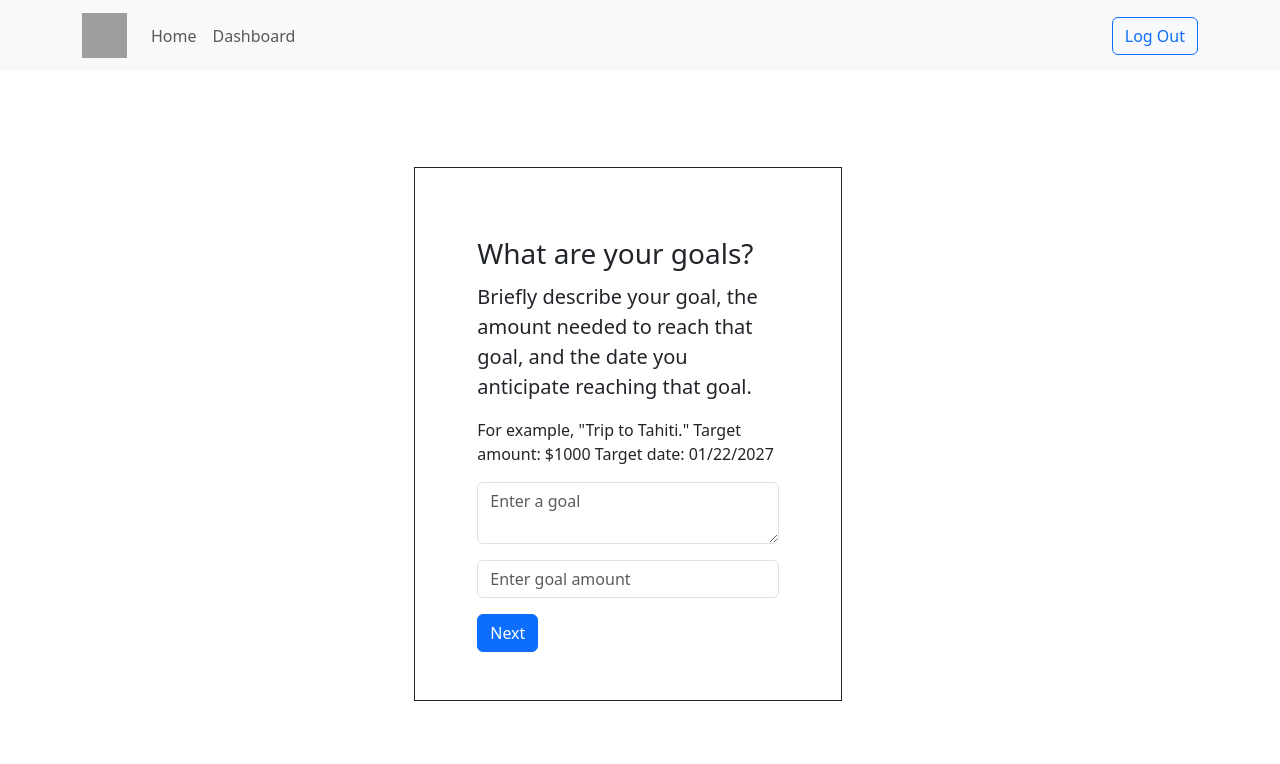
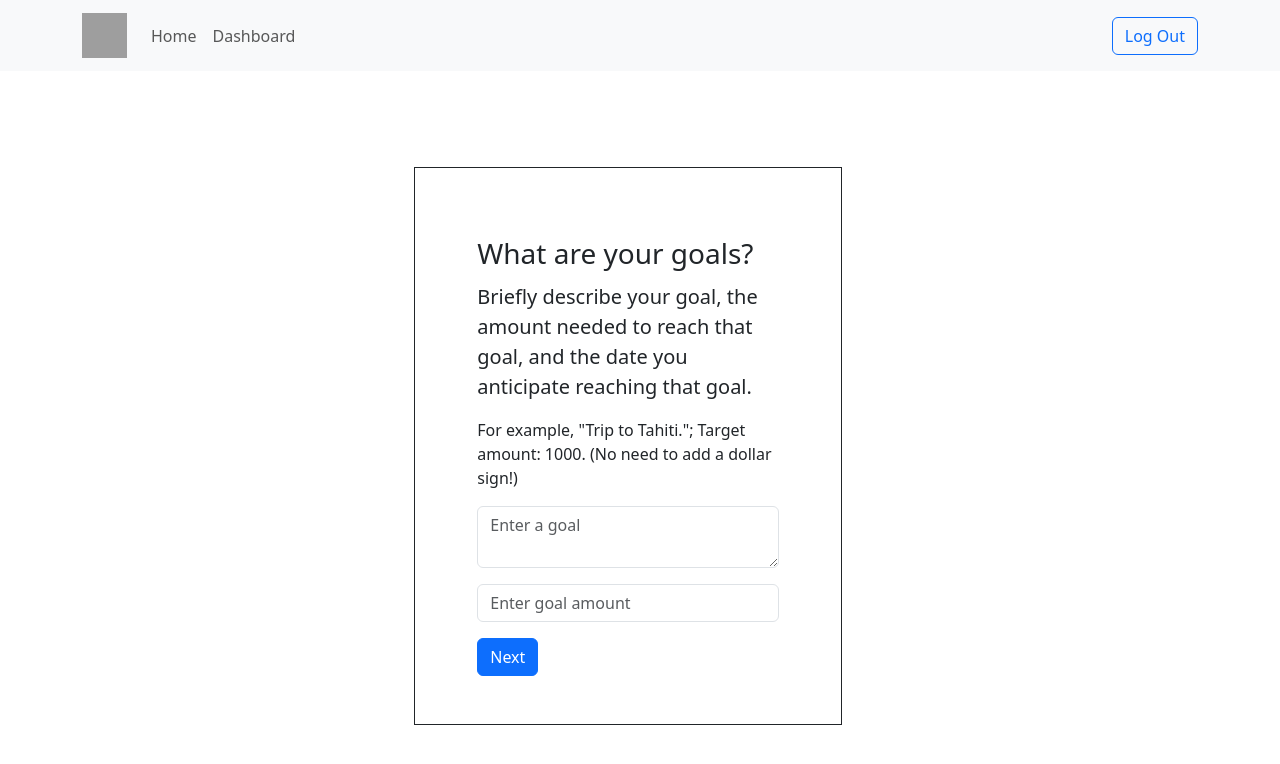
Before and after one commit to racosta323/kpkr-phase-4-project, a React (Create React App) app in the folder client/: page /onboarding in a window 1280 px wide. Both pictures are taken after a click on the button "Next". Shown: the top 764 px of the page. Built offline with nearby package versions, Linux system fonts and the light colour scheme; no server answers; grey boxes are pictures that could not be loaded.

Commit message:
updates onboarding flow goals screen

```diff
--- a/client/src/components/OnboardingFlow/OnboardingGoals.js
+++ b/client/src/components/OnboardingFlow/OnboardingGoals.js
@@ -4,8 +4,6 @@ import Form from 'react-bootstrap/Form'
 import Button from 'react-bootstrap/Button'
 
 function Goals({ formik, click }){
-
-    // console.log(formik)
 
 return(
     <>
@@ -16,7 +14,7 @@ return(
           <Form.Group>
             <Form.Label className="fs-3">What are your goals?</Form.Label>
               <p className='fs-5'>Briefly describe your goal, the amount needed to reach that goal, and the date you anticipate reaching that goal.</p>
-              <p>For example, "Trip to Tahiti." Target amount: $1000 Target date: 01/22/2027</p>
+              <p>For example, "Trip to Tahiti."; Target amount: 1000. (No need to add a dollar sign!)</p>
 
             <Form.Control
                 as="textarea"
@@ -37,16 +35,6 @@ return(
                 value={formik.values.goalAmt}
             />
             <p style={{ color: "red" }}> {formik.errors.goalAmt}</p>
-
-            {/* <Form.Control
-                as="input"
-                type='targetDate'
-                name='targetDate'
-                placeholder="Enter target date"
-                className="my-3"
-                onChange={formik.handleChange}
-                value={formik.values.targetDate}
-            />    */}
             <Button as="input" type="button" value="Next" onClick={click}/>{' '}
           </Form.Group>
         </Form>
```
Also changed, not shown: client/src/components/OnboardingFlow/Intake.js (+0 -7 lines).
